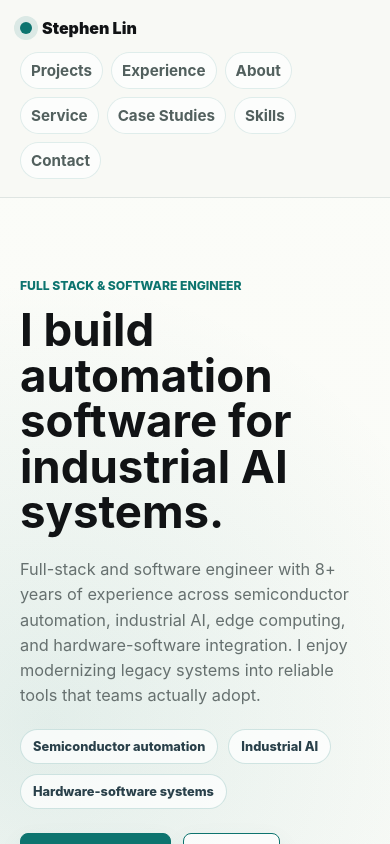
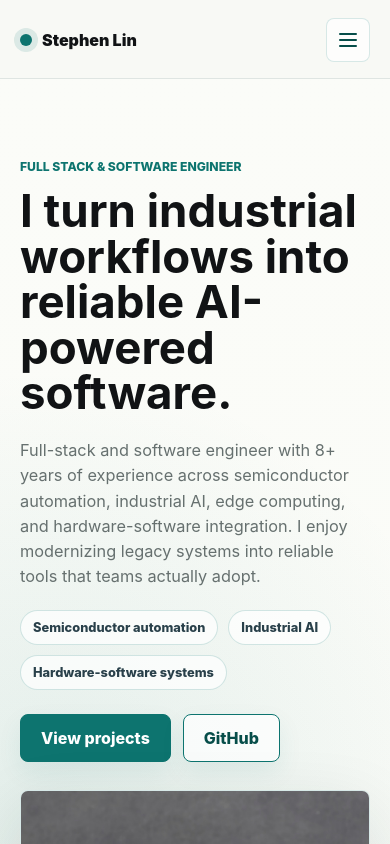
Before and after one commit to stephentclin/stephentclin.github.io, a React (Vite) app: page / in a window 390 px wide. Shown: the top 844 px of the page. Built offline with nearby package versions, Linux system fonts and the light colour scheme.

Commit message:
add interest, and more volunteer

```diff
--- a/src/data/profile.js
+++ b/src/data/profile.js
@@ -1,7 +1,7 @@
 export const profile = {
   name: "Stephen Lin",
   role: "Full Stack & Software Engineer",
-  headline: "I build automation software for industrial AI systems.",
+  headline: "I turn industrial workflows into reliable AI-powered software.",
   summary:
     "Full-stack and software engineer with 8+ years of experience across semiconductor automation, industrial AI, edge computing, and hardware-software integration. I enjoy modernizing legacy systems into reliable tools that teams actually adopt.",
   photo: "/images/stephen-lin-portrait.jpg",
@@ -9,6 +9,28 @@ export const profile = {
   focus: "AI + Automation",
   location: "Sydney",
   highlights: ["Semiconductor automation", "Industrial AI", "Hardware-software systems"],
+  interests: [
+    {
+      name: "Tennis",
+    },
+    {
+      name: "Basketball",
+      detail: "Airballers, Sydney Social Basketball",
+    },
+    {
+      name: "Badminton",
+    },
+    {
+      name: "Pickleball",
+      detail: "USYD club activities",
+    },
+    {
+      name: "Traveling",
+    },
+    {
+      name: "Photography",
+    },
+  ],
   skills: [
     "TypeScript",
     "React",
--- /dev/null
+++ b/src/data/publications.js
@@ -0,0 +1,17 @@
+export const publications = [
+  {
+    type: "Patent",
+    title: "Management method for cutting tool of machine tool",
+    venue: "US11650573B2",
+  },
+  {
+    type: "Journal of Industrial Mechatronics",
+    title: "Development and Application of Intelligent Value-Added Software for Advanced Machine Tools",
+    venue: "MAR 2022",
+  },
+  {
+    type: "Journal of Industrial Mechatronics",
+    title: "Introduction to Development of Inertia Estimation Technology for CNC Controller",
+    venue: "MAR 2020",
+  },
+];
--- a/src/data/serviceLeadership.js
+++ b/src/data/serviceLeadership.js
@@ -14,6 +14,17 @@ export const serviceLeadership = {
           title: "USYD SUPRA",
           meta: "Volunteer",
           description: "Contributed to postgraduate student community support through volunteer participation at the University of Sydney.",
+        },
+        {
+          title: "TSMC Foundation Outreach",
+          meta: "Remote Elementary School Volunteer",
+          description:
+            "Joined TSMC Foundation activities during my time at TSMC, visiting remote elementary schools to introduce students to new technology experiences and support hands-on learning.",
+        },
+        {
+          title: "ITRI Employee Welfare Committee",
+          meta: "Committee Member",
+          description: "Helped organize employee activities and support workplace engagement initiatives during my time at ITRI.",
         },
       ],
     },
--- a/src/main.jsx
+++ b/src/main.jsx
@@ -7,14 +7,17 @@ import { experience } from "./data/experience.js";
 import { education } from "./data/education.js";
 import { caseStudies } from "./data/caseStudies.js";
 import { serviceLeadership } from "./data/serviceLeadership.js";
+import { publications } from "./data/publications.js";
 
 const navItems = [
   ["Projects", "#projects"],
   ["Experience", "#experience"],
+  ["Publications", "#publications"],
   ["About", "#about"],
   ["Service", "#service-leadership"],
   ["Case Studies", "#case-studies"],
   ["Skills", "#skills"],
+  ["Interests", "#interests"],
   ["Contact", "#contact"],
 ];
 
@@ -29,14 +32,28 @@ function ExternalLink({ href, children }) {
 }
 
 function Header() {
+  const [isNavOpen, setIsNavOpen] = React.useState(false);
+
   return (
     <header className="topbar">
-      <a className="brand" href="#home">
-        {profile.name}
-      </a>
-      <nav aria-label="Main navigation">
+      <div className="brand-row">
+        <a className="brand" href="#home" onClick={() => setIsNavOpen(false)}>
+          {profile.name}
+        </a>
+        <button
+          className="nav-toggle"
+          type="button"
+          aria-controls="main-navigation"
+          aria-expanded={isNavOpen}
+          aria-label={isNavOpen ? "Collapse navigation" : "Expand navigation"}
+          onClick={() => setIsNavOpen((open) => !open)}
+        >
+          <span aria-hidden="true" />
+        </button>
+      </div>
+      <nav id="main-navigation" className={isNavOpen ? "nav-open" : ""} aria-label="Main navigation">
         {navItems.map(([label, href]) => (
-          <a key={href} href={href}>
+          <a key={href} href={href} onClick={() => setIsNavOpen(false)}>
             {label}
           </a>
         ))}
@@ -182,6 +199,31 @@ function Experience() {
             </ul>
           </article>
         ))}
+      </div>
+    </section>
+  );
+}
+
+function Publications() {
+  return (
+    <section id="publications" className="section publications-section">
+      <div className="publications-layout">
+        <div>
+          <p className="eyebrow">Publications & patent</p>
+          <h2>Applied machine-tool research and intellectual property</h2>
+          <p>
+            Published and patented work from industrial machine-tool software research, connecting CNC control, tool management, and intelligent value-added applications.
+          </p>
+        </div>
+        <div className="publication-list">
+          {publications.map((item) => (
+            <article className="publication-item" key={`${item.type}-${item.title}`}>
+              <span>{item.type}</span>
+              <h3>{item.title}</h3>
+              <p>{item.venue}</p>
+            </article>
+          ))}
+        </div>
       </div>
     </section>
   );
@@ -363,6 +405,25 @@ function Skills() {
   );
 }
 
+function Interests() {
+  return (
+    <section id="interests" className="section interests-section">
+      <div>
+        <p className="eyebrow">Interests</p>
+        <h2>Outside the build</h2>
+      </div>
+      <div className="interest-list">
+        {profile.interests.map((interest) => (
+          <article className="interest-item" key={interest.name}>
+            <h3>{interest.name}</h3>
+            {interest.detail ? <p>{interest.detail}</p> : null}
+          </article>
+        ))}
+      </div>
+    </section>
+  );
+}
+
 function Contact() {
   return (
     <section id="contact" className="section contact">
@@ -388,10 +449,12 @@ function App() {
         <Hero />
         <Projects />
         <Experience />
-        <About Me/>
+        <Publications />
+        <About />
         <ServiceLeadership />
         <CaseStudies />
         <Skills />
+        <Interests />
         <Contact />
       </main>
       <footer>
--- a/src/styles.css
+++ b/src/styles.css
@@ -52,6 +52,13 @@ a {
   backdrop-filter: blur(14px);
 }
 
+.brand-row {
+  display: flex;
+  align-items: center;
+  justify-content: space-between;
+  gap: 14px;
+}
+
 .brand {
   display: inline-flex;
   align-items: center;
@@ -66,6 +73,54 @@ a {
   background: var(--accent);
   box-shadow: 0 0 0 6px rgba(13, 116, 111, 0.12);
   content: "";
+}
+
+.nav-toggle {
+  display: none;
+  position: relative;
+  align-items: center;
+  justify-content: center;
+  width: 44px;
+  height: 44px;
+  border: 1px solid rgba(13, 116, 111, 0.16);
+  border-radius: 8px;
+  background: rgba(255, 255, 255, 0.74);
+  color: var(--accent-strong);
+  cursor: pointer;
+}
+
+.nav-toggle span,
+.nav-toggle::before,
+.nav-toggle::after {
+  position: absolute;
+  width: 18px;
+  height: 2px;
+  border-radius: 999px;
+  background: currentColor;
+  content: "";
+  transition:
+    transform 160ms ease,
+    opacity 160ms ease;
+}
+
+.nav-toggle::before {
+  transform: translateY(-6px);
+}
+
+.nav-toggle::after {
+  transform: translateY(6px);
+}
+
+.nav-toggle[aria-expanded="true"] span {
+  opacity: 0;
+}
+
+.nav-toggle[aria-expanded="true"]::before {
+  transform: rotate(45deg);
+}
+
+.nav-toggle[aria-expanded="true"]::after {
+  transform: rotate(-45deg);
 }
 
 nav {
@@ -647,6 +702,56 @@ h5 {
   line-height: 1.6;
 }
 
+.publications-section {
+  background:
+    linear-gradient(180deg, rgba(247, 248, 245, 0.9), rgba(255, 255, 255, 0.9)),
+    var(--paper);
+}
+
+.publications-layout {
+  display: grid;
+  grid-template-columns: minmax(0, 0.86fr) minmax(0, 1.14fr);
+  gap: 48px;
+}
+
+.publications-layout > div:first-child p:last-child {
+  max-width: 620px;
+  color: var(--muted);
+  line-height: 1.6;
+}
+
+.publication-list {
+  display: grid;
+  gap: 12px;
+}
+
+.publication-item {
+  padding: 22px;
+  border: 1px solid rgba(17, 19, 21, 0.08);
+  border-left: 5px solid var(--accent);
+  border-radius: 8px;
+  background: rgba(255, 255, 255, 0.88);
+  box-shadow: 0 14px 34px rgba(28, 43, 40, 0.06);
+}
+
+.publication-item span {
+  color: var(--accent);
+  font-size: 0.78rem;
+  font-weight: 900;
+  text-transform: uppercase;
+}
+
+.publication-item h3 {
+  margin-top: 8px;
+  color: var(--ink);
+}
+
+.publication-item p {
+  margin: 8px 0 0;
+  color: var(--muted);
+  font-weight: 800;
+}
+
 .service-section {
   background:
     linear-gradient(180deg, rgba(255, 255, 255, 0.78), rgba(237, 243, 239, 0.82)),
@@ -855,6 +960,43 @@ h5 {
   box-shadow: 0 10px 22px rgba(28, 43, 40, 0.05);
 }
 
+.interests-section {
+  display: grid;
+  grid-template-columns: minmax(0, 0.82fr) minmax(0, 1.18fr);
+  align-items: center;
+  gap: 48px;
+  background:
+    linear-gradient(180deg, rgba(247, 248, 245, 0.88), rgba(255, 255, 255, 0.94)),
+    var(--paper);
+}
+
+.interest-list {
+  display: grid;
+  grid-template-columns: repeat(3, minmax(0, 1fr));
+  gap: 12px;
+}
+
+.interest-item {
+  min-height: 104px;
+  padding: 16px;
+  border: 1px solid rgba(13, 116, 111, 0.16);
+  border-radius: 8px;
+  background: rgba(255, 255, 255, 0.82);
+  box-shadow: 0 10px 22px rgba(28, 43, 40, 0.05);
+}
+
+.interest-item h3 {
+  color: var(--steel);
+  font-size: 1rem;
+}
+
+.interest-item p {
+  margin: 8px 0 0;
+  color: var(--muted);
+  font-size: 0.86rem;
+  line-height: 1.45;
+}
+
 .contact {
   display: flex;
   align-items: center;
@@ -879,8 +1021,11 @@ footer {
   .case-study,
   .about-grid,
   .education-item,
+  .publications-layout,
   .service-layout,
   .service-item-list,
+  .interests-section,
+  .interest-list,
   .showcase-grid,
   .future-work-grid {
     grid-template-columns: 1fr;
@@ -907,7 +1052,6 @@ footer {
 }
 
 @media (max-width: 640px) {
-  .topbar,
   .contact,
   footer {
     align-items: flex-start;
@@ -915,17 +1059,45 @@ footer {
   }
 
   .topbar {
-    gap: 14px;
+    flex-direction: column;
+    align-items: stretch;
+    gap: 0;
     padding-top: 18px;
     padding-bottom: 16px;
+  }
+
+  .brand-row {
+    width: 100%;
+  }
+
+  .nav-toggle {
+    display: inline-flex;
+    flex: 0 0 auto;
   }
 
   nav {
     width: 100%;
     gap: 8px;
+    max-height: 0;
+    opacity: 0;
     overflow-x: auto;
+    overflow-y: hidden;
+    padding-top: 0;
+    padding-bottom: 0;
+    white-space: nowrap;
+    pointer-events: none;
+    transition:
+      max-height 180ms ease,
+      opacity 140ms ease,
+      padding-top 180ms ease;
+  }
+
+  nav.nav-open {
+    max-height: 320px;
+    opacity: 1;
+    padding-top: 16px;
     padding-bottom: 2px;
-    white-space: nowrap;
+    pointer-events: auto;
   }
 
   nav a {
```
